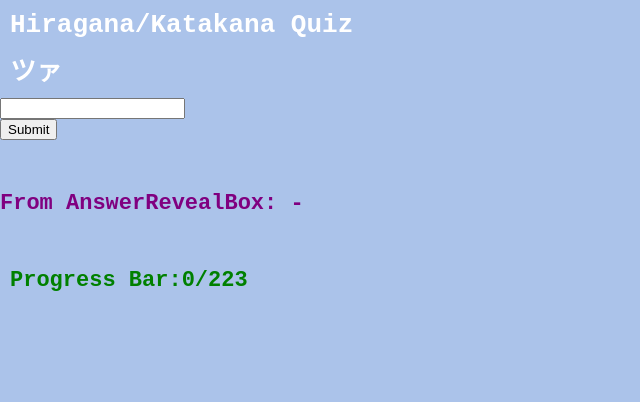
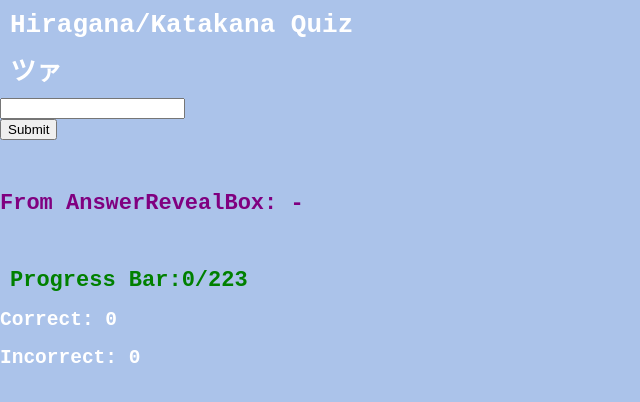
Before and after one commit to chen-jenn/hiragana-katakana, a React (Create React App) app: page / in a window 1280 px wide. Shown: the top 402 px of the page, without its empty margins (0-640 px from the left). Built offline with nearby package versions, Linux system fonts and the light colour scheme.

Commit message:
Add separate counters for correct/incorrect answers

```diff
--- a/src/components/ProgressBar.js
+++ b/src/components/ProgressBar.js
@@ -4,7 +4,10 @@ class ProgressBar extends Component {
   render(){
     return(
       <div className="ProgressBar">
+        {/* TO DO: Add visual progress bar */}
         <h1 style={{ color: "green", fontSize: "22px"}}>Progress Bar:{this.props.numAnswered}/{this.props.total}</h1>
+        <h2>Correct: {this.props.correct}</h2>
+        <h2>Incorrect: {this.props.incorrect}</h2>
       </div>
     )
   }
--- a/src/components/QuizBox.js
+++ b/src/components/QuizBox.js
@@ -80,7 +80,11 @@ class QuizBox extends Component {
           <SubmitForm handleSubmit={this.saveAnswer}/>
           <AnswerRevealBox prevChar={this.state.prevChar} prevCharRomaji={this.state.prevCharRomaji}/>
 
-          <ProgressBar numAnswered={this.state.correct + this.state.incorrect} total={Object.keys(readings).length}/>
+          <ProgressBar
+            numAnswered={this.state.correct + this.state.incorrect} total={Object.keys(readings).length}
+            correct={this.state.correct}
+            incorrect={this.state.incorrect}
+          />
         </div>
         {(this.state.output === "") ? ("") : (<div dangerouslySetInnerHTML={{__html: this.state.output}} />)}
       </main>
```
